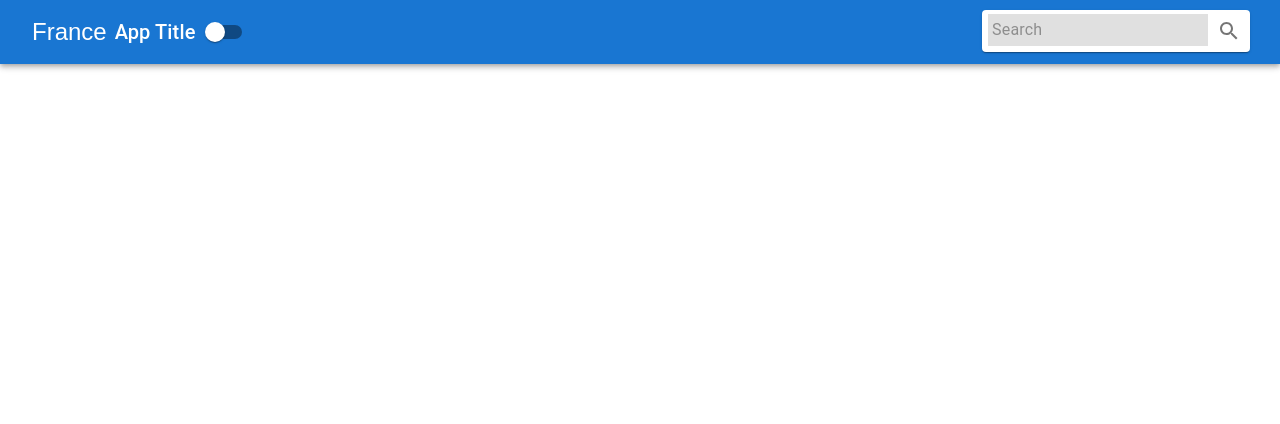
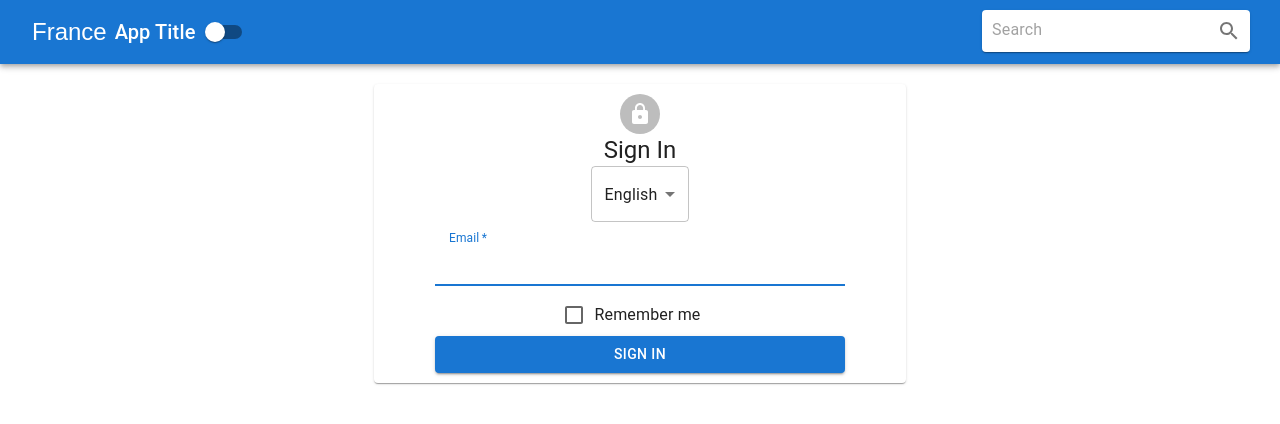
Before and after one commit to Nootuff/Context-test-app, a React (Create React App) app: page / in a window 1280 px wide. Shown: the top 424 px of the page. Built offline with nearby package versions, Linux system fonts and the light colour scheme.

Commit message:
Added and styled form.

```diff
--- a/src/App.js
+++ b/src/App.js
@@ -1,11 +1,12 @@
 import './styles/App.css';
-import Navabar from "./components/Navbar";
+import Navbar from "./components/Navbar";
+import Form from "./components/Form";
 
 function App() {
   return (
     <div className="App">
-
-<Navabar/>
+      <Navbar />
+      <Form />
     </div>
   );
 }
--- /dev/null
+++ b/src/components/Form.js
@@ -0,0 +1,50 @@
+import React, { Component } from "react"
+
+import Avatar from '@mui/material/Avatar';
+import Button from '@mui/material/Button';
+import CssBaseline from '@mui/material/CssBaseline';
+import FormControl from '@mui/material/FormControl';
+
+import Input from '@mui/material/Input';
+import InputLabel from '@mui/material/InputLabel';
+import MenuItem from '@mui/material/MenuItem';
+import LockIcon from '@mui/icons-material/Lock';
+import Paper from '@mui/material/Paper';
+import Typography from '@mui/material/Typography';
+import Select from '@mui/material/Select';
+import FormControlLabel from '@mui/material/FormControlLabel';
+import Checkbox from '@mui/material/Checkbox';
+
+import '../styles/FormStyles.css';
+
+class Form extends Component {
+    render() {
+        return (
+            <main >
+                <Paper className="FormPaper">
+                    <Avatar className="avatar">
+                        <LockIcon />
+                    </Avatar>
+                    <Typography variant="h5">
+                        Sign In
+                    </Typography>
+                    <Select value="english">
+                        <MenuItem value="english">English</MenuItem>
+                        <MenuItem value="french">French</MenuItem>
+                        <MenuItem value="spanish">Spanish</MenuItem>
+                    </Select>
+                    <form className="FormForm">
+                        <FormControl margin="normal" required fullWidth>
+                            <InputLabel htmlFor="email">Email</InputLabel>
+                            <Input id="email" name="email" autoFocus />
+                        </FormControl>
+                        <FormControlLabel control={<Checkbox color="primary" />} label="Remember me" />
+                        <Button variant="contained" type="submit" color="primary" fullWidth> Sign In</Button>
+                    </form>
+                </Paper>
+            </main>
+        )
+    }
+}
+
+export default Form;
--- a/src/styles/App.css
+++ b/src/styles/App.css
@@ -1,38 +1,3 @@
 .App {
   text-align: center;
 }
-
-.App-logo {
-  height: 40vmin;
-  pointer-events: none;
-}
-
-@media (prefers-reduced-motion: no-preference) {
-  .App-logo {
-    animation: App-logo-spin infinite 20s linear;
-  }
-}
-
-.App-header {
-  background-color: #282c34;
-  min-height: 100vh;
-  display: flex;
-  flex-direction: column;
-  align-items: center;
-  justify-content: center;
-  font-size: calc(10px + 2vmin);
-  color: white;
-}
-
-.App-link {
-  color: #61dafb;
-}
-
-@keyframes App-logo-spin {
-  from {
-    transform: rotate(0deg);
-  }
-  to {
-    transform: rotate(360deg);
-  }
-}
--- /dev/null
+++ b/src/styles/FormStyles.css
@@ -0,0 +1,14 @@
+.FormPaper{
+    width: 40%;
+    margin: 20px auto;
+    padding: 10px;
+}
+
+.avatar{
+    margin: auto;
+}
+
+.FormForm{
+    width: 80%;
+    margin: auto;
+}
--- a/src/styles/NavbarStyles.css
+++ b/src/styles/NavbarStyles.css
@@ -5,7 +5,7 @@
 
 .search{
   margin-left: 6px;
-  background: rgb(224, 224, 224);
+
 }
 
 .searchIcon{
```
